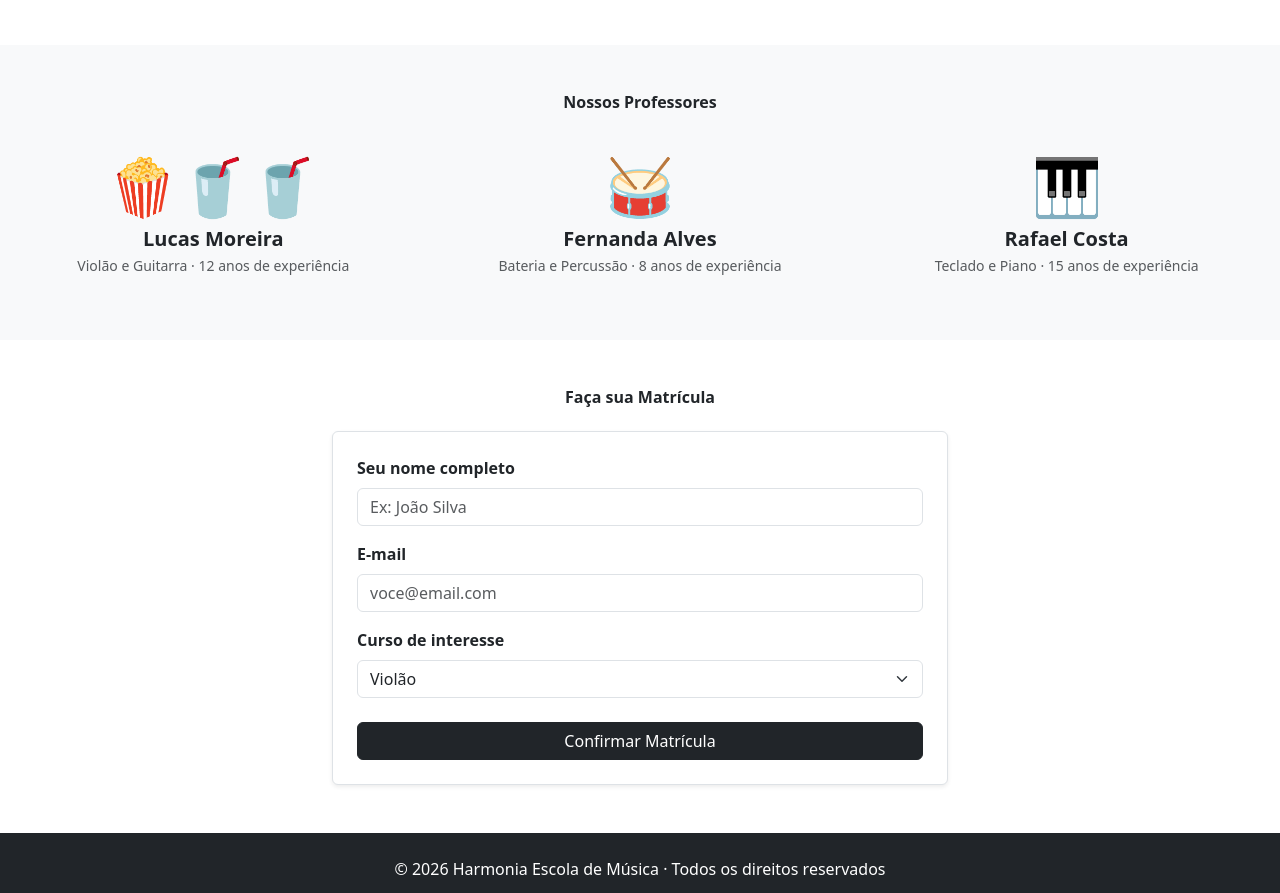
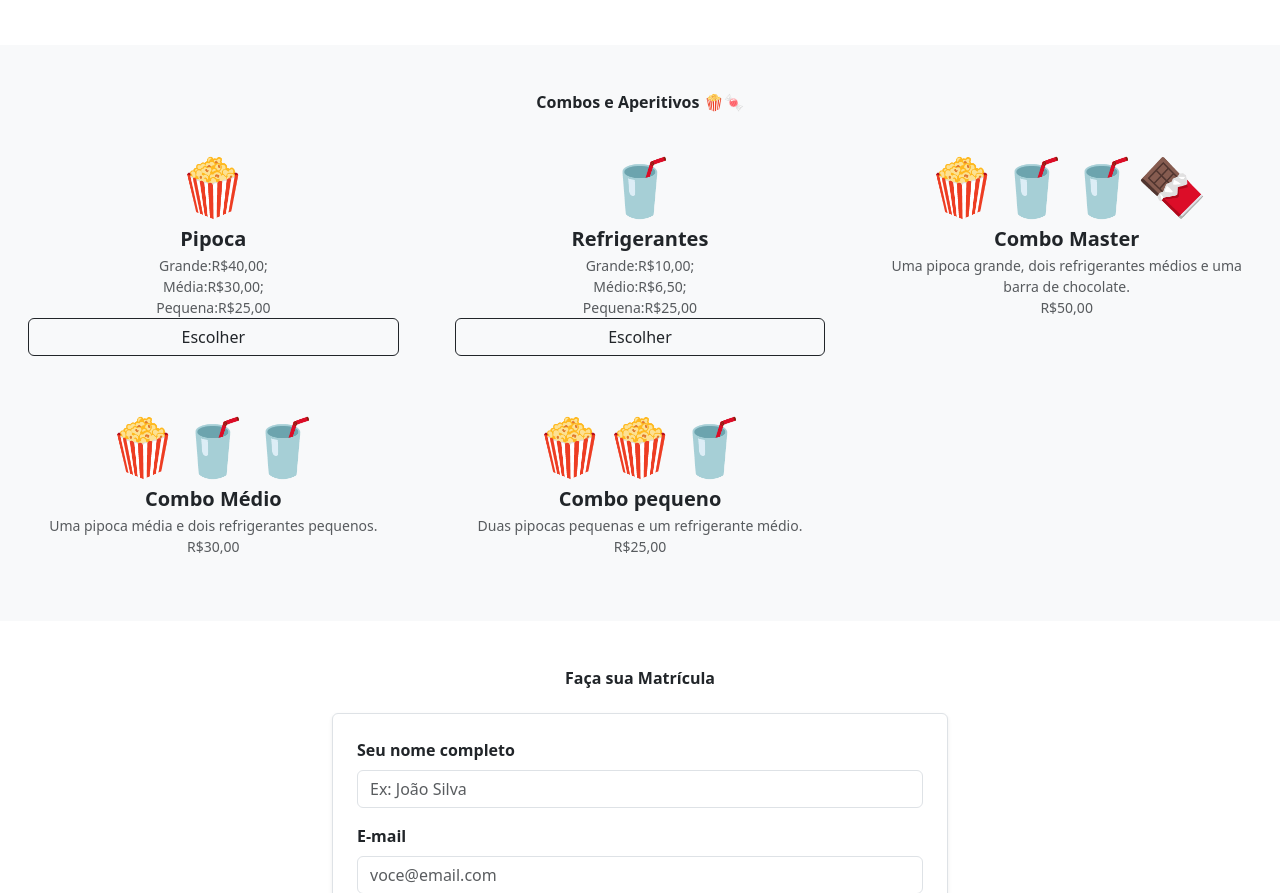
Before and after one commit to mi-hoppe/PROVA, a plain HTML site: page FilmesProjeto/index.html in a window 1280 px wide. Shown: the part 1030-1923 px from the top of the page. Drawn offline with nearby package versions, Linux system fonts and the light colour scheme.

Commit message:
Aperitivos

```diff
--- a/FilmesProjeto/index.html
+++ b/FilmesProjeto/index.html
@@ -118,30 +118,43 @@
       </div>
     </section>
 
-    <!-- PROFESSORES BOOTSTRAP -->
     <section id="professores" class="bg-light py-5">
       <div class="container">
-        <h2 class="text-center fw-bold mb-4">Nossos Professores</h2>
+        <h2 class="text-center fw-bold mb-4">Combos e Aperitivos 🍿🍬</h2>
         <div class="row text-center g-4">
           <div class="col-12 col-md-4">
             <div class="p-3">
-              <p class="display-4 mb-2">🍿🥤🥤</p>
-              <h6 class="fw-bold fs-5 mb-1">Lucas Moreira</h6>
-              <p class="text-muted small">Violão e Guitarra · 12 anos de experiência</p>
+              <p class="display-4 mb-2">🍿</p>
+              <h6 class="fw-bold fs-5 mb-1">Pipoca</h6>
+              <p class="text-muted small">Grande:R$40,00;</br>Média:R$30,00;</br>Pequena:R$25,00</br><a href="#" class="btn btn-outline-dark w-100">Escolher</a></p>
+            </div>
+          </div>
+           <div class="col-12 col-md-4">
+            <div class="p-3">
+              <p class="display-4 mb-2">🥤</p>
+              <h6 class="fw-bold fs-5 mb-1">Refrigerantes</h6>
+              <p class="text-muted small">Grande:R$10,00;</br>Médio:R$6,50;</br>Pequena:R$25,00</br><a href="#" class="btn btn-outline-dark w-100">Escolher</a></p>
             </div>
           </div>
           <div class="col-12 col-md-4">
             <div class="p-3">
-              <p class="display-4 mb-2">🥁</p>
-              <h6 class="fw-bold fs-5 mb-1">Fernanda Alves</h6>
-              <p class="text-muted small">Bateria e Percussão · 8 anos de experiência</p>
+              <p class="display-4 mb-2">🍿🥤🥤🍫</p>
+              <h6 class="fw-bold fs-5 mb-1">Combo Master</h6>
+              <p class="text-muted small">Uma pipoca grande, dois refrigerantes médios e uma barra de chocolate.</br>R$50,00</p>
             </div>
           </div>
           <div class="col-12 col-md-4">
             <div class="p-3">
-              <p class="display-4 mb-2">🎹</p>
-              <h6 class="fw-bold fs-5 mb-1">Rafael Costa</h6>
-              <p class="text-muted small">Teclado e Piano · 15 anos de experiência</p>
+              <p class="display-4 mb-2">🍿🥤🥤</p>
+              <h6 class="fw-bold fs-5 mb-1">Combo Médio</h6>
+              <p class="text-muted small">Uma pipoca média e dois refrigerantes pequenos.</br>R$30,00</p>
+            </div>
+          </div>
+          <div class="col-12 col-md-4">
+            <div class="p-3">
+              <p class="display-4 mb-2">🍿🍿🥤</p>
+              <h6 class="fw-bold fs-5 mb-1">Combo pequeno</h6>
+              <p class="text-muted small">Duas pipocas pequenas e um refrigerante médio.</br> R$25,00</p>
             </div>
           </div>
         </div>
```
